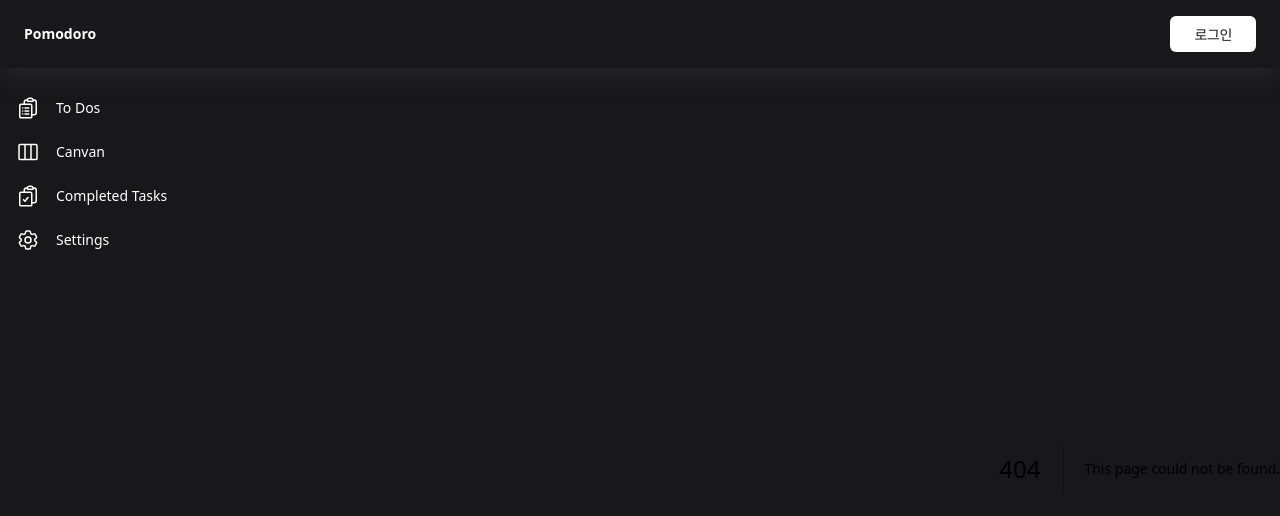
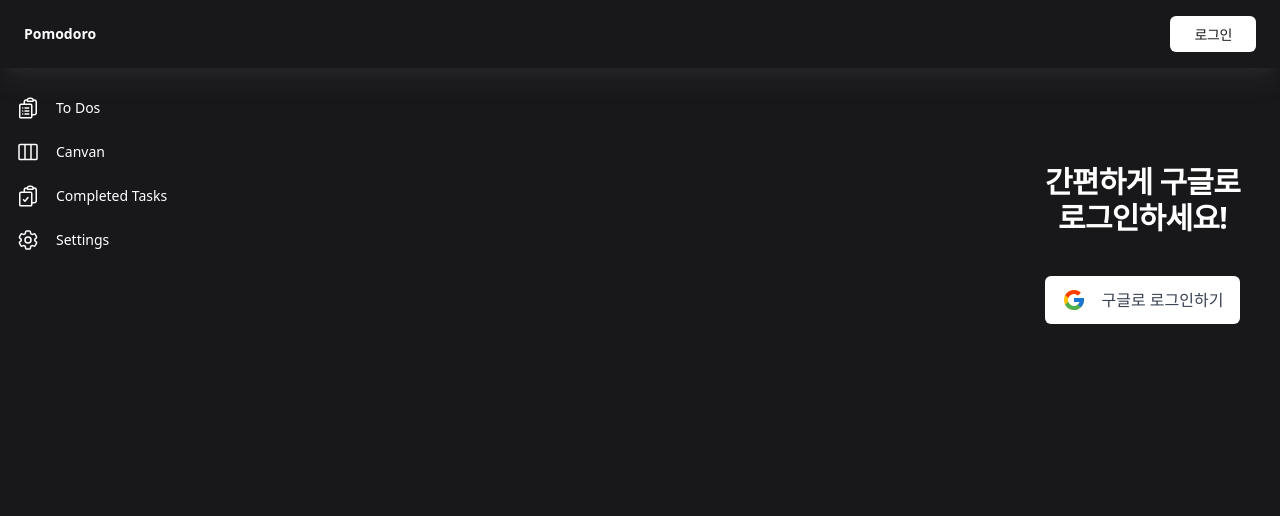
Before and after one commit to younheesong/PomodoroTechnique, a Next.js app: page /accounts/login in a window 1280 px wide. Before the commit this address had no page. Shown: the top 516 px of the page. Built offline with nearby package versions, Linux system fonts and the light colour scheme.

Commit message:
feat: add login page ui

```diff
--- /dev/null
+++ b/app/accounts/login/page.tsx
@@ -0,0 +1,32 @@
+import Button from "@/components/Button";
+
+const Login = () => {
+  return (
+    <div className="mx-auto px-10 w-full max-w-sm space-y-10">
+      <div>
+        <h2 className="mt-24 text-center text-3xl font-bold leading-9 tracking-tight text-white">
+          간편하게 구글로
+          <br /> 로그인하세요!
+        </h2>
+      </div>
+      <div className="flex w-full">
+        <Button
+          bgColor="bg-white"
+          textColor="text-gray-700"
+          borderRound="rounded-md"
+          height="h-12"
+        >
+          <div className="flex gap-4 justify-center font-medium">
+            <img
+              src="/assets/accounts/login/google_icon.svg"
+              className="w-6 h-6"
+            />
+            구글로 로그인하기
+          </div>
+        </Button>
+      </div>
+    </div>
+  );
+};
+
+export default Login;
```
Also changed, not shown: public/assets/accounts/login/google_icon.svg (added).
